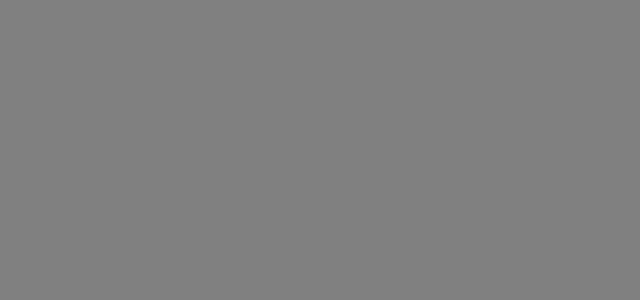
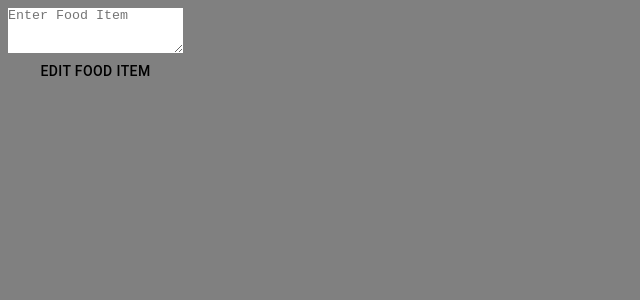
Before and after one commit to twentymurial33/murials_menu, a React (Create React App) app in the folder client/: page /edit in a window 1280 px wide. Before the commit this address had no page. Shown: the top 300 px of the page, without its empty margins (0-640 px from the left). Built offline with nearby package versions, Linux system fonts and the light colour scheme.

Commit message:
added new page for edit

```diff
--- a/client/src/App.js
+++ b/client/src/App.js
@@ -1,6 +1,7 @@
 import Landing from "./pages/Landing";
 import Details from "./pages/Details";
 import AddFood from "./pages/AddFood";
+import EditForm from "./pages/EditForm";
 import React, { BrowserRouter, Routes, Route } from "react-router-dom";
 import { QueryClient, QueryClientProvider } from "react-query";
 // import { ReactQueryDevtools } from "react-query-devtools";
@@ -16,6 +17,7 @@ function App() {
             <Route exact path="/" element={<Landing />} />
             <Route exact path="/details" element={<Details />} />
             <Route exact path="/add" element={<AddFood />} />
+            <Route exact path="/edit" element={<EditForm />} />
           </Routes>
         </BrowserRouter>
       </QueryClientProvider>
--- a/client/src/pages/EditForm.js
+++ b/client/src/pages/EditForm.js
@@ -8,28 +8,15 @@ const EditForm = () => {
 
   return (
     <Form onSubmit={handleSubmit}>
-      <Form.Group>
-        <Form.Control type="text" placeholder="Name *" name="name" required />
-      </Form.Group>
-      <Form.Group>
-        <Form.Control
-          type="email"
-          placeholder="Email *"
-          name="email"
-          required
-        />
-      </Form.Group>
-      <Form.Group>
-        <Form.Control
+      <Form>
+        <Form
           as="textarea"
-          placeholder="Address"
+          placeholder="Enter Food Item"
           rows={3}
           name="address"
         />
-      </Form.Group>
-      <Form.Group>
-        <Form.Control type="text" placeholder="Phone" name="phone" />
-      </Form.Group>
+      </Form>
+
       <Button variant="success" type="submit" block>
         Edit Food Item
       </Button>
```
